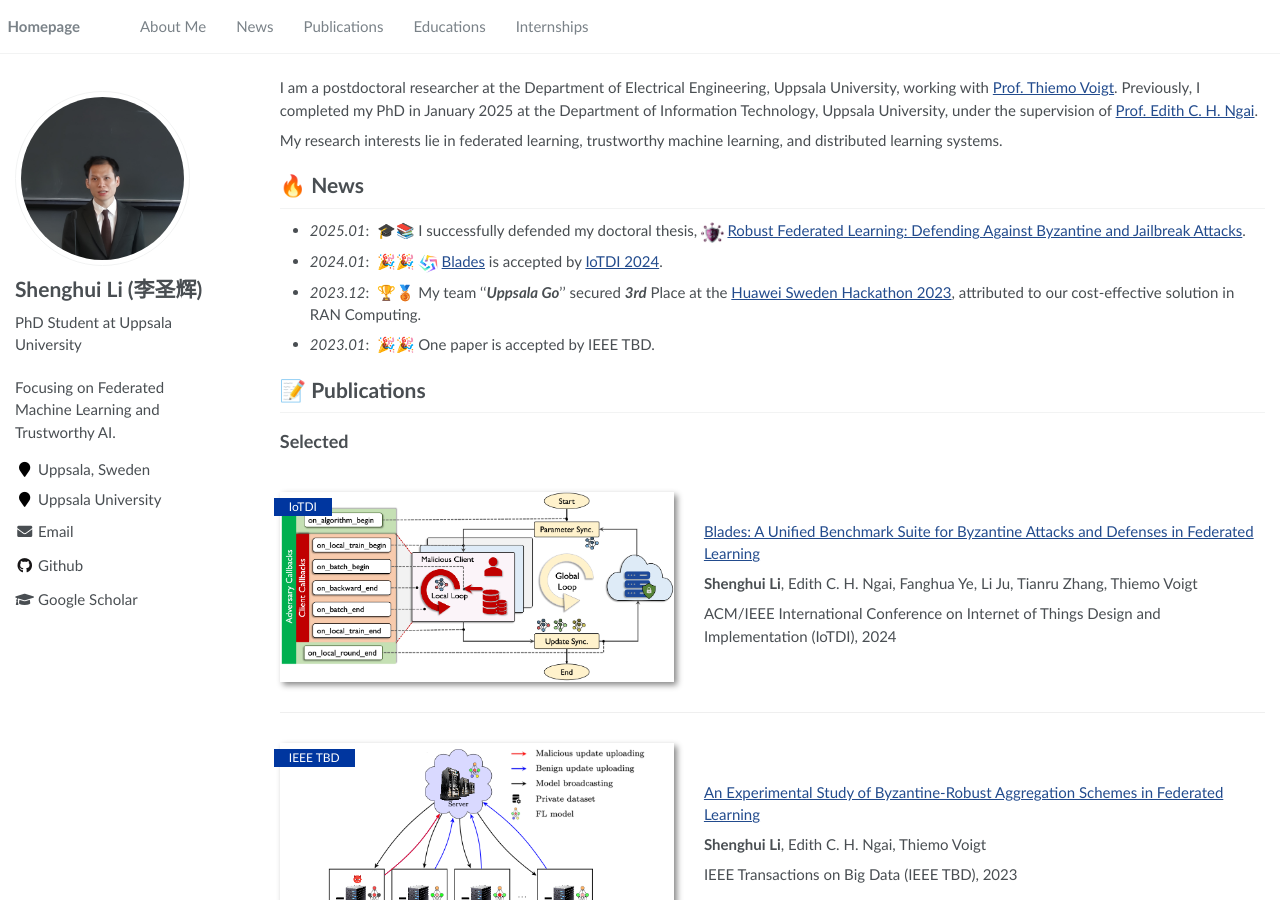
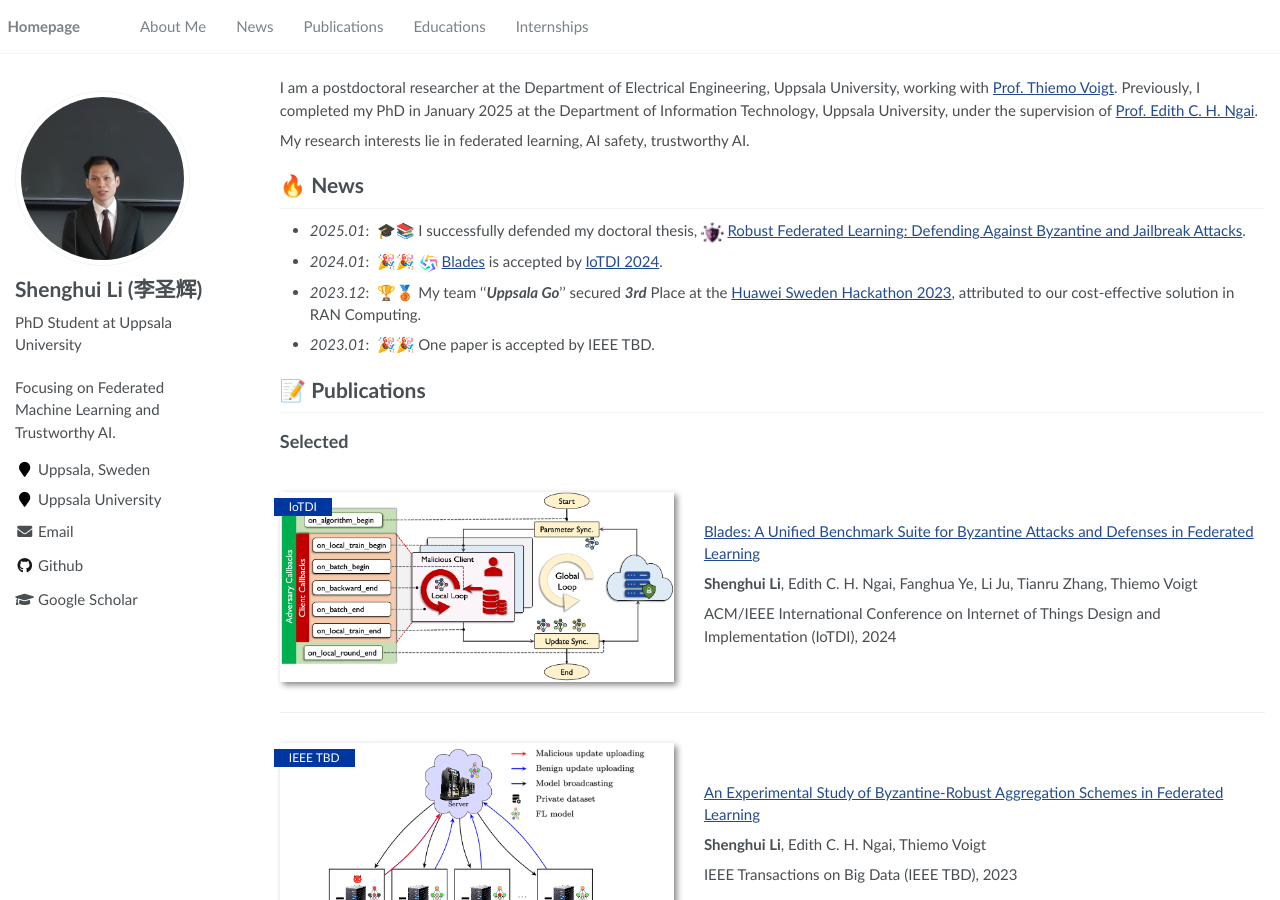
Before and after one commit to lishenghui/lishenghui.github.io, a Jekyll site: the page built from _pages/about.md, in a window 1280 px wide and 900 px high. Built offline with Jekyll 4.4.1, drawn with Linux system fonts in a browser that asks for light colours.

Commit message:
Update about.md

```diff
--- a/_pages/about.md
+++ b/_pages/about.md
@@ -19,8 +19,7 @@ redirect_from:
 
 I am a postdoctoral researcher at the Department of Electrical Engineering, Uppsala University, working with [Prof. Thiemo Voigt](https://www.katalog.uu.se/profile/?id=N2-279). Previously, I completed my PhD in January 2025 at the Department of Information Technology, Uppsala University, under the supervision of [Prof. Edith C. H. Ngai](https://www.eee.hku.hk/people/echngai/).
 
-My research interests lie in federated learning, trustworthy machine learning, and
-distributed learning systems.
+My research interests lie in federated learning, AI safety, trustworthy AI.
 
 # 🔥 News
 - *2025.01*: &nbsp;🎓📚 I successfully defended my doctoral thesis,  <img src='./images/thesis.png' style='width: 1.5em;'> [Robust Federated Learning: Defending Against Byzantine and Jailbreak Attacks](https://www.diva-portal.org/smash/record.jsf?pid=diva2%3A1914990&dswid=-4039).
```
